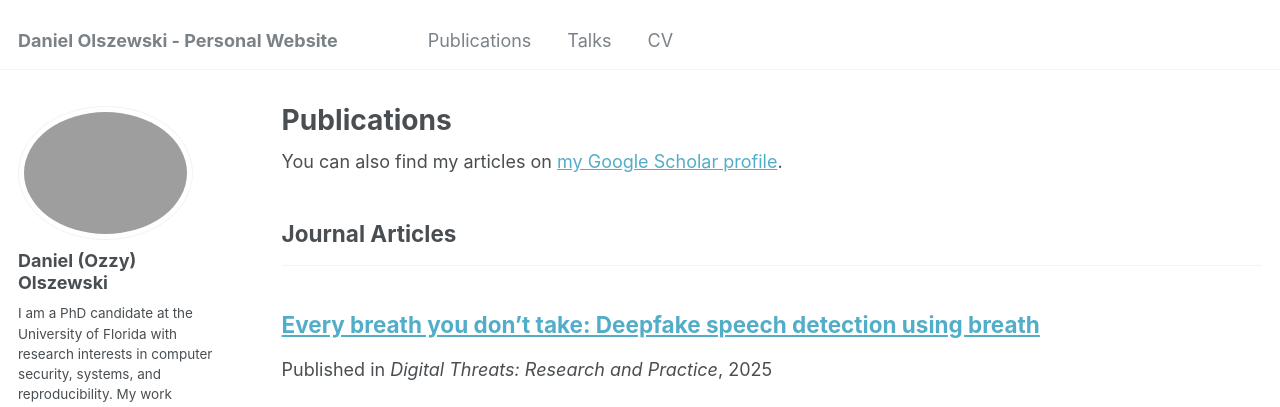
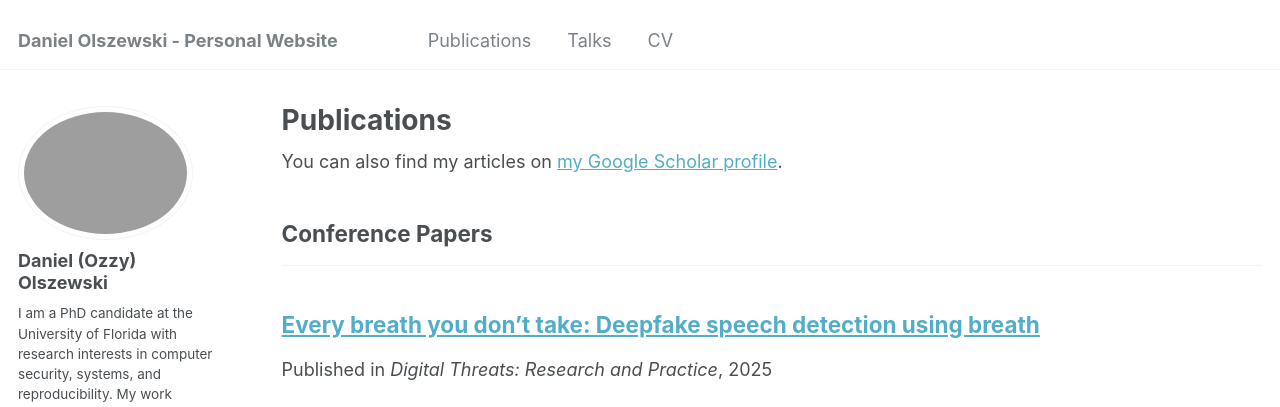
Before and after one commit to dolszewskiMT/dolszewskiMT.github.io, a Jekyll site: the page built from _pages/publications.html, in a window 1280 px wide and 1023 px high. Shown: the top 407 px of the window. Built offline with Jekyll 4.4.1, drawn with Linux system fonts in a browser that asks for light colours; some web fonts are replaced; a file with an impossible date is left out.

Commit message:
Update _config.yml
removed journals

```diff
--- a/_config.yml
+++ b/_config.yml
@@ -77,10 +77,9 @@ author:
 publication_category:
 
 
-  conferences:
+  manuscripts:
     title: 'Conference Papers'
-  manuscripts:
-    title: 'Journal Articles'
+
 
 # Site Settings
 teaser                   :  # filename of teaser fallback teaser image placed in /images/, .e.g. "500x300.png"
```
